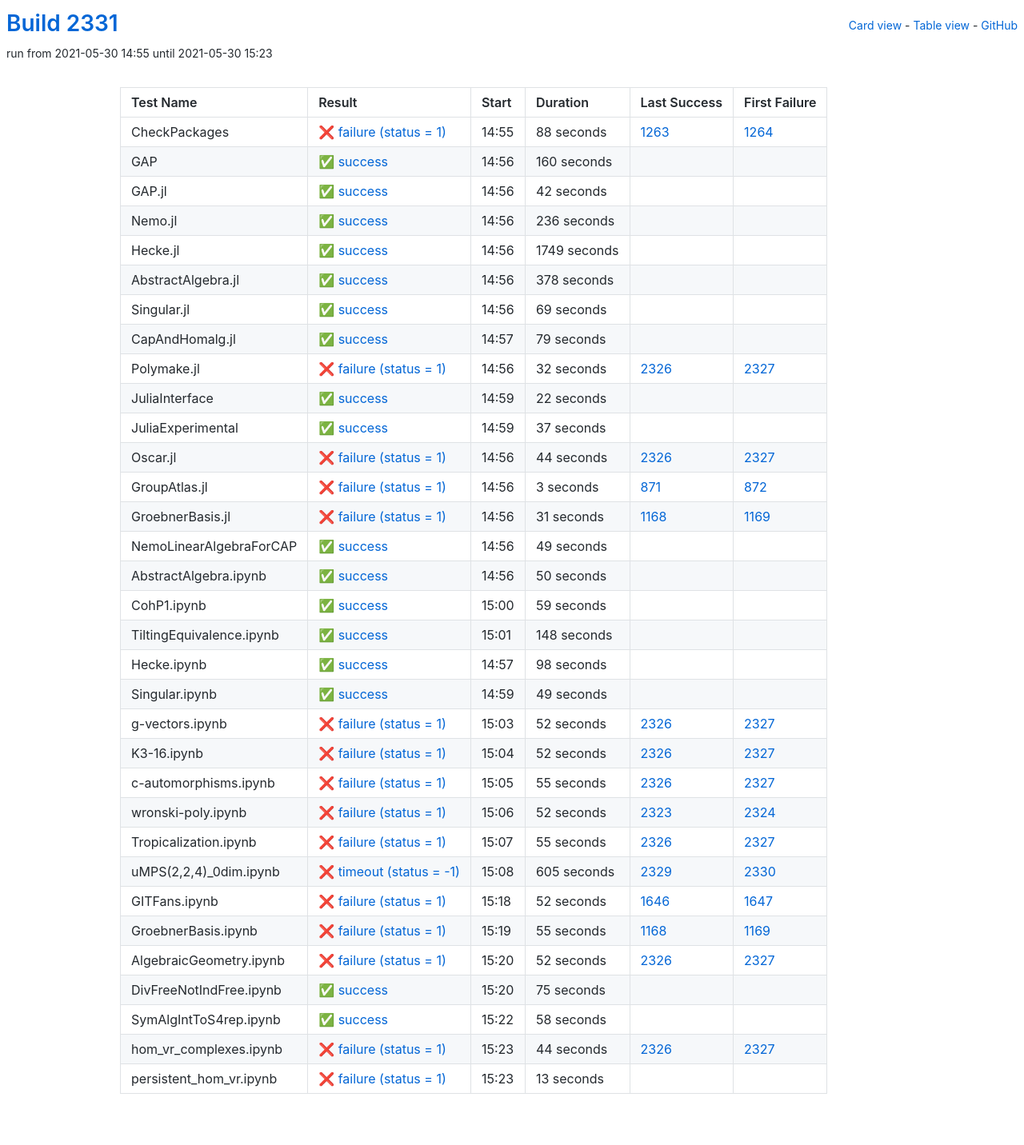
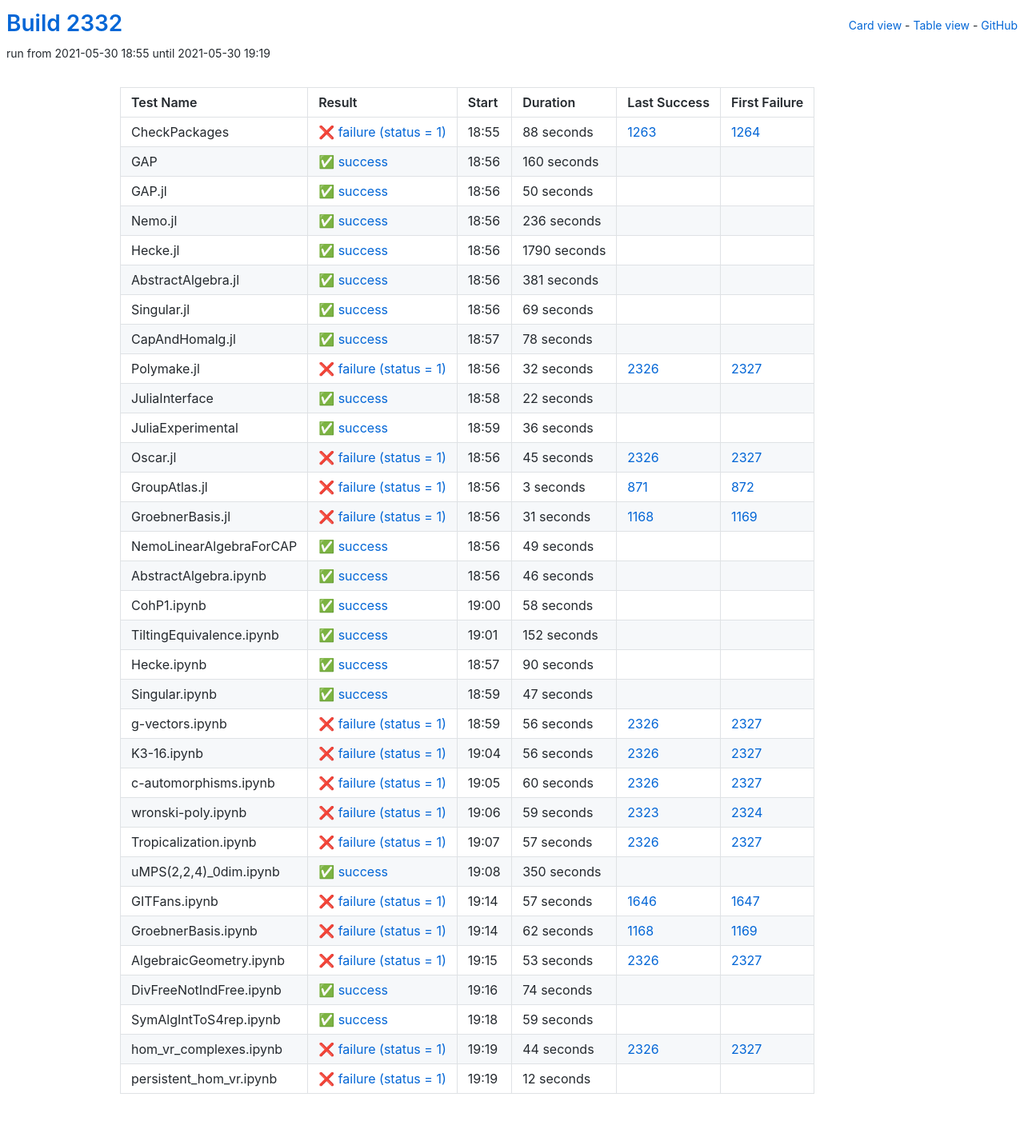
Before and after one commit to oscar-system/oscar-ci-status-stable, a Jekyll site: the page built from table.html, in a window 1280 px wide. Shown: the whole page at 80% size. Built offline with Jekyll 4.4.1, drawn with Linux system fonts in a browser that asks for light colours.

Commit message:
Build #2332

```diff
--- a/_data/ci.yml
+++ b/_data/ci.yml
@@ -1,6 +1,6 @@
 ---
-build: 2331
-build_url: https://oscarci.mathematik.uni-kl.de/job/oscar-stable/2331/
+build: 2332
+build_url: https://oscarci.mathematik.uni-kl.de/job/oscar-stable/2332/
 job: oscar-stable
 organization: oscar-system
 repo: oscar-ci-status-stable
@@ -8,8 +8,8 @@ repourl: https://github.com/oscar-system/oscar-ci-status-stable
 tests:
 - name: CheckPackages
   id: checkpackages
-  log: https://oscarci.mathematik.uni-kl.de/job/oscar-stable/2331/artifact/logs/build-2331/CheckPackages.log
-  start: 2021-05-30 14:55
+  log: https://oscarci.mathematik.uni-kl.de/job/oscar-stable/2332/artifact/logs/build-2332/CheckPackages.log
+  start: 2021-05-30 18:55
   success: false
   exitcode: 1
   status: failure
@@ -20,8 +20,8 @@ tests:
   first_failure_url: https://oscarci.mathematik.uni-kl.de/job/oscar-stable/1264/
 - name: GAP
   id: gap
-  log: https://oscarci.mathematik.uni-kl.de/job/oscar-stable/2331/artifact/logs/build-2331/GAP.log
-  start: 2021-05-30 14:56
+  log: https://oscarci.mathematik.uni-kl.de/job/oscar-stable/2332/artifact/logs/build-2332/GAP.log
+  start: 2021-05-30 18:56
   success: true
   exitcode: 0
   status: success
@@ -32,20 +32,20 @@ tests:
   first_failure_url:
 - name: GAP.jl
   id: gap-jl
-  log: https://oscarci.mathematik.uni-kl.de/job/oscar-stable/2331/artifact/logs/build-2331/GAP.jl.log
-  start: 2021-05-30 14:56
+  log: https://oscarci.mathematik.uni-kl.de/job/oscar-stable/2332/artifact/logs/build-2332/GAP.jl.log
+  start: 2021-05-30 18:56
   success: true
   exitcode: 0
   status: success
-  duration: 42
+  duration: 50
   last_success: false
   last_success_url:
   first_failure: false
   first_failure_url:
 - name: Nemo.jl
   id: nemo-jl
-  log: https://oscarci.mathematik.uni-kl.de/job/oscar-stable/2331/artifact/logs/build-2331/Nemo.jl.log
-  start: 2021-05-30 14:56
+  log: https://oscarci.mathematik.uni-kl.de/job/oscar-stable/2332/artifact/logs/build-2332/Nemo.jl.log
+  start: 2021-05-30 18:56
   success: true
   exitcode: 0
   status: success
@@ -56,32 +56,32 @@ tests:
   first_failure_url:
 - name: Hecke.jl
   id: hecke-jl
-  log: https://oscarci.mathematik.uni-kl.de/job/oscar-stable/2331/artifact/logs/build-2331/Hecke.jl.log
-  start: 2021-05-30 14:56
+  log: https://oscarci.mathematik.uni-kl.de/job/oscar-stable/2332/artifact/logs/build-2332/Hecke.jl.log
+  start: 2021-05-30 18:56
   success: true
   exitcode: 0
   status: success
-  duration: 1749
+  duration: 1790
   last_success: false
   last_success_url:
   first_failure: false
   first_failure_url:
 - name: AbstractAlgebra.jl
   id: abstractalgebra-jl
-  log: https://oscarci.mathematik.uni-kl.de/job/oscar-stable/2331/artifact/logs/build-2331/AbstractAlgebra.jl.log
-  start: 2021-05-30 14:56
+  log: https://oscarci.mathematik.uni-kl.de/job/oscar-stable/2332/artifact/logs/build-2332/AbstractAlgebra.jl.log
+  start: 2021-05-30 18:56
   success: true
   exitcode: 0
   status: success
-  duration: 378
+  duration: 381
   last_success: false
   last_success_url:
   first_failure: false
   first_failure_url:
 - name: Singular.jl
   id: singular-jl
-  log: https://oscarci.mathematik.uni-kl.de/job/oscar-stable/2331/artifact/logs/build-2331/Singular.jl.log
-  start: 2021-05-30 14:56
+  log: https://oscarci.mathematik.uni-kl.de/job/oscar-stable/2332/artifact/logs/build-2332/Singular.jl.log
+  start: 2021-05-30 18:56
   success: true
   exitcode: 0
   status: success
@@ -92,20 +92,20 @@ tests:
   first_failure_url:
 - name: CapAndHomalg.jl
   id: capandhomalg-jl
-  log: https://oscarci.mathematik.uni-kl.de/job/oscar-stable/2331/artifact/logs/build-2331/CapAndHomalg.jl.log
-  start: 2021-05-30 14:57
+  log: https://oscarci.mathematik.uni-kl.de/job/oscar-stable/2332/artifact/logs/build-2332/CapAndHomalg.jl.log
+  start: 2021-05-30 18:57
   success: true
   exitcode: 0
   status: success
-  duration: 79
+  duration: 78
   last_success: false
   last_success_url:
   first_failure: false
   first_failure_url:
 - name: Polymake.jl
   id: polymake-jl
-  log: https://oscarci.mathematik.uni-kl.de/job/oscar-stable/2331/artifact/logs/build-2331/Polymake.jl.log
-  start: 2021-05-30 14:56
+  log: https://oscarci.mathematik.uni-kl.de/job/oscar-stable/2332/artifact/logs/build-2332/Polymake.jl.log
+  start: 2021-05-30 18:56
   success: false
   exitcode: 1
   status: failure
@@ -116,8 +116,8 @@ tests:
   first_failure_url: https://oscarci.mathematik.uni-kl.de/job/oscar-stable/2327/
 - name: JuliaInterface
   id: juliainterface
-  log: https://oscarci.mathematik.uni-kl.de/job/oscar-stable/2331/artifact/logs/build-2331/JuliaInterface.log
-  start: 2021-05-30 14:59
+  log: https://oscarci.mathematik.uni-kl.de/job/oscar-stable/2332/artifact/logs/build-2332/JuliaInterface.log
+  start: 2021-05-30 18:58
   success: true
   exitcode: 0
   status: success
@@ -128,32 +128,32 @@ tests:
   first_failure_url:
 - name: JuliaExperimental
   id: juliaexperimental
-  log: https://oscarci.mathematik.uni-kl.de/job/oscar-stable/2331/artifact/logs/build-2331/JuliaExperimental.log
-  start: 2021-05-30 14:59
+  log: https://oscarci.mathematik.uni-kl.de/job/oscar-stable/2332/artifact/logs/build-2332/JuliaExperimental.log
+  start: 2021-05-30 18:59
   success: true
   exitcode: 0
   status: success
-  duration: 37
+  duration: 36
   last_success: false
   last_success_url:
   first_failure: false
   first_failure_url:
 - name: Oscar.jl
   id: oscar-jl
-  log: https://oscarci.mathematik.uni-kl.de/job/oscar-stable/2331/artifact/logs/build-2331/Oscar.jl.log
-  start: 2021-05-30 14:56
+  log: https://oscarci.mathematik.uni-kl.de/job/oscar-stable/2332/artifact/logs/build-2332/Oscar.jl.log
+  start: 2021-05-30 18:56
   success: false
   exitcode: 1
   status: failure
-  duration: 44
+  duration: 45
   last_success: 2326
   last_success_url: https://oscarci.mathematik.uni-kl.de/job/oscar-stable/2326/
   first_failure: 2327
   first_failure_url: https://oscarci.mathematik.uni-kl.de/job/oscar-stable/2327/
 - name: GroupAtlas.jl
   id: groupatlas-jl
-  log: https://oscarci.mathematik.uni-kl.de/job/oscar-stable/2331/artifact/logs/build-2331/GroupAtlas.jl.log
-  start: 2021-05-30 14:56
+  log: https://oscarci.mathematik.uni-kl.de/job/oscar-stable/2332/artifact/logs/build-2332/GroupAtlas.jl.log
+  start: 2021-05-30 18:56
   success: false
   exitcode: 1
   status: failure
@@ -164,8 +164,8 @@ tests:
   first_failure_url: https://oscarci.mathematik.uni-kl.de/job/oscar-stable/872/
 - name: GroebnerBasis.jl
   id: groebnerbasis-jl
-  log: https://oscarci.mathematik.uni-kl.de/job/oscar-stable/2331/artifact/logs/build-2331/GroebnerBasis.jl.log
-  start: 2021-05-30 14:56
+  log: https://oscarci.mathematik.uni-kl.de/job/oscar-stable/2332/artifact/logs/build-2332/GroebnerBasis.jl.log
+  start: 2021-05-30 18:56
   success: false
   exitcode: 1
   status: failure
@@ -176,8 +176,8 @@ tests:
   first_failure_url: https://oscarci.mathematik.uni-kl.de/job/oscar-stable/1169/
 - name: NemoLinearAlgebraForCAP
   id: nemolinearalgebraforcap
-  log: https://oscarci.mathematik.uni-kl.de/job/oscar-stable/2331/artifact/logs/build-2331/NemoLinearAlgebraForCAP.log
-  start: 2021-05-30 14:56
+  log: https://oscarci.mathematik.uni-kl.de/job/oscar-stable/2332/artifact/logs/build-2332/NemoLinearAlgebraForCAP.log
+  start: 2021-05-30 18:56
   success: true
   exitcode: 0
   status: success
@@ -188,20 +188,188 @@ tests:
   first_failure_url:
 - name: AbstractAlgebra.ipynb
   id: abstractalgebra-ipynb
-  log: https://oscarci.mathematik.uni-kl.de/job/oscar-stable/2331/artifact/logs/build-2331/AbstractAlgebra.ipynb.log
-  start: 2021-05-30 14:56
+  log: https://oscarci.mathematik.uni-kl.de/job/oscar-stable/2332/artifact/logs/build-2332/AbstractAlgebra.ipynb.log
+  start: 2021-05-30 18:56
   success: true
   exitcode: 0
   status: success
-  duration: 50
+  duration: 46
   last_success: false
   last_success_url:
   first_failure: false
   first_failure_url:
 - name: CohP1.ipynb
   id: cohp1-ipynb
-  log: https://oscarci.mathematik.uni-kl.de/job/oscar-stable/2331/artifact/logs/build-2331/CohP1.ipynb.log
-  start: 2021-05-30 15:00
+  log: https://oscarci.mathematik.uni-kl.de/job/oscar-stable/2332/artifact/logs/build-2332/CohP1.ipynb.log
+  start: 2021-05-30 19:00
+  success: true
+  exitcode: 0
+  status: success
+  duration: 58
+  last_success: false
+  last_success_url:
+  first_failure: false
+  first_failure_url:
+- name: TiltingEquivalence.ipynb
+  id: tiltingequivalence-ipynb
+  log: https://oscarci.mathematik.uni-kl.de/job/oscar-stable/2332/artifact/logs/build-2332/TiltingEquivalence.ipynb.log
+  start: 2021-05-30 19:01
+  success: true
+  exitcode: 0
+  status: success
+  duration: 152
+  last_success: false
+  last_success_url:
+  first_failure: false
+  first_failure_url:
+- name: Hecke.ipynb
+  id: hecke-ipynb
+  log: https://oscarci.mathematik.uni-kl.de/job/oscar-stable/2332/artifact/logs/build-2332/Hecke.ipynb.log
+  start: 2021-05-30 18:57
+  success: true
+  exitcode: 0
+  status: success
+  duration: 90
+  last_success: false
+  last_success_url:
+  first_failure: false
+  first_failure_url:
+- name: Singular.ipynb
+  id: singular-ipynb
+  log: https://oscarci.mathematik.uni-kl.de/job/oscar-stable/2332/artifact/logs/build-2332/Singular.ipynb.log
+  start: 2021-05-30 18:59
+  success: true
+  exitcode: 0
+  status: success
+  duration: 47
+  last_success: false
+  last_success_url:
+  first_failure: false
+  first_failure_url:
+- name: g-vectors.ipynb
+  id: g-vectors-ipynb
+  log: https://oscarci.mathematik.uni-kl.de/job/oscar-stable/2332/artifact/logs/build-2332/g-vectors.ipynb.log
+  start: 2021-05-30 18:59
+  success: false
+  exitcode: 1
+  status: failure
+  duration: 56
+  last_success: 2326
+  last_success_url: https://oscarci.mathematik.uni-kl.de/job/oscar-stable/2326/
+  first_failure: 2327
+  first_failure_url: https://oscarci.mathematik.uni-kl.de/job/oscar-stable/2327/
+- name: K3-16.ipynb
+  id: k3-16-ipynb
+  log: https://oscarci.mathematik.uni-kl.de/job/oscar-stable/2332/artifact/logs/build-2332/K3-16.ipynb.log
+  start: 2021-05-30 19:04
+  success: false
+  exitcode: 1
+  status: failure
+  duration: 56
+  last_success: 2326
+  last_success_url: https://oscarci.mathematik.uni-kl.de/job/oscar-stable/2326/
+  first_failure: 2327
+  first_failure_url: https://oscarci.mathematik.uni-kl.de/job/oscar-stable/2327/
+- name: c-automorphisms.ipynb
+  id: c-automorphisms-ipynb
+  log: https://oscarci.mathematik.uni-kl.de/job/oscar-stable/2332/artifact/logs/build-2332/c-automorphisms.ipynb.log
+  start: 2021-05-30 19:05
+  success: false
+  exitcode: 1
+  status: failure
+  duration: 60
+  last_success: 2326
+  last_success_url: https://oscarci.mathematik.uni-kl.de/job/oscar-stable/2326/
+  first_failure: 2327
+  first_failure_url: https://oscarci.mathematik.uni-kl.de/job/oscar-stable/2327/
+- name: wronski-poly.ipynb
+  id: wronski-poly-ipynb
+  log: https://oscarci.mathematik.uni-kl.de/job/oscar-stable/2332/artifact/logs/build-2332/wronski-poly.ipynb.log
+  start: 2021-05-30 19:06
+  success: false
+  exitcode: 1
+  status: failure
+  duration: 59
+  last_success: 2323
+  last_success_url: https://oscarci.mathematik.uni-kl.de/job/oscar-stable/2323/
+  first_failure: 2324
+  first_failure_url: https://oscarci.mathematik.uni-kl.de/job/oscar-stable/2324/
+- name: Tropicalization.ipynb
+  id: tropicalization-ipynb
+  log: https://oscarci.mathematik.uni-kl.de/job/oscar-stable/2332/artifact/logs/build-2332/Tropicalization.ipynb.log
+  start: 2021-05-30 19:07
+  success: false
+  exitcode: 1
+  status: failure
+  duration: 57
+  last_success: 2326
+  last_success_url: https://oscarci.mathematik.uni-kl.de/job/oscar-stable/2326/
+  first_failure: 2327
+  first_failure_url: https://oscarci.mathematik.uni-kl.de/job/oscar-stable/2327/
+- name: uMPS(2,2,4)_0dim.ipynb
+  id: umps-2-2-4-0dim-ipynb
+  log: https://oscarci.mathematik.uni-kl.de/job/oscar-stable/2332/artifact/logs/build-2332/uMPS-2-2-4-_0dim.ipynb.log
+  start: 2021-05-30 19:08
+  success: true
+  exitcode: 0
+  status: success
+  duration: 350
+  last_success: false
+  last_success_url:
+  first_failure: false
+  first_failure_url:
+- name: GITFans.ipynb
+  id: gitfans-ipynb
+  log: https://oscarci.mathematik.uni-kl.de/job/oscar-stable/2332/artifact/logs/build-2332/GITFans.ipynb.log
+  start: 2021-05-30 19:14
+  success: false
+  exitcode: 1
+  status: failure
+  duration: 57
+  last_success: 1646
+  last_success_url: https://oscarci.mathematik.uni-kl.de/job/oscar-stable/1646/
+  first_failure: 1647
+  first_failure_url: https://oscarci.mathematik.uni-kl.de/job/oscar-stable/1647/
+- name: GroebnerBasis.ipynb
+  id: groebnerbasis-ipynb
+  log: https://oscarci.mathematik.uni-kl.de/job/oscar-stable/2332/artifact/logs/build-2332/GroebnerBasis.ipynb.log
+  start: 2021-05-30 19:14
+  success: false
+  exitcode: 1
+  status: failure
+  duration: 62
+  last_success: 1168
+  last_success_url: https://oscarci.mathematik.uni-kl.de/job/oscar-stable/1168/
+  first_failure: 1169
+  first_failure_url: https://oscarci.mathematik.uni-kl.de/job/oscar-stable/1169/
+- name: AlgebraicGeometry.ipynb
+  id: algebraicgeometry-ipynb
+  log: https://oscarci.mathematik.uni-kl.de/job/oscar-stable/2332/artifact/logs/build-2332/AlgebraicGeometry.ipynb.log
+  start: 2021-05-30 19:15
+  success: false
+  exitcode: 1
+  status: failure
+  duration: 53
+  last_success: 2326
+  last_success_url: https://oscarci.mathematik.uni-kl.de/job/oscar-stable/2326/
+  first_failure: 2327
+  first_failure_url: https://oscarci.mathematik.uni-kl.de/job/oscar-stable/2327/
+- name: DivFreeNotIndFree.ipynb
+  id: divfreenotindfree-ipynb
+  log: https://oscarci.mathematik.uni-kl.de/job/oscar-stable/2332/artifact/logs/build-2332/DivFreeNotIndFree.ipynb.log
+  start: 2021-05-30 19:16
+  success: true
+  exitcode: 0
+  status: success
+  duration: 74
+  last_success: false
+  last_success_url:
+  first_failure: false
+  first_failure_url:
+- name: SymAlgIntToS4rep.ipynb
+  id: symalginttos4rep-ipynb
+  log: https://oscarci.mathematik.uni-kl.de/job/oscar-stable/2332/artifact/logs/build-2332/SymAlgIntToS4rep.ipynb.log
+  start: 2021-05-30 19:18
   success: true
   exitcode: 0
   status: success
@@ -210,178 +378,10 @@ tests:
   last_success_url:
   first_failure: false
   first_failure_url:
-- name: TiltingEquivalence.ipynb
-  id: tiltingequivalence-ipynb
-  log: https://oscarci.mathematik.uni-kl.de/job/oscar-stable/2331/artifact/logs/build-2331/TiltingEquivalence.ipynb.log
-  start: 2021-05-30 15:01
-  success: true
-  exitcode: 0
-  status: success
-  duration: 148
-  last_success: false
-  last_success_url:
-  first_failure: false
-  first_failure_url:
-- name: Hecke.ipynb
-  id: hecke-ipynb
-  log: https://oscarci.mathematik.uni-kl.de/job/oscar-stable/2331/artifact/logs/build-2331/Hecke.ipynb.log
-  start: 2021-05-30 14:57
-  success: true
-  exitcode: 0
-  status: success
-  duration: 98
-  last_success: false
-  last_success_url:
-  first_failure: false
-  first_failure_url:
-- name: Singular.ipynb
-  id: singular-ipynb
-  log: https://oscarci.mathematik.uni-kl.de/job/oscar-stable/2331/artifact/logs/build-2331/Singular.ipynb.log
-  start: 2021-05-30 14:59
-  success: true
-  exitcode: 0
-  status: success
-  duration: 49
-  last_success: false
-  last_success_url:
-  first_failure: false
-  first_failure_url:
-- name: g-vectors.ipynb
-  id: g-vectors-ipynb
-  log: https://oscarci.mathematik.uni-kl.de/job/oscar-stable/2331/artifact/logs/build-2331/g-vectors.ipynb.log
-  start: 2021-05-30 15:03
-  success: false
-  exitcode: 1
-  status: failure
-  duration: 52
-  last_success: 2326
-  last_success_url: https://oscarci.mathematik.uni-kl.de/job/oscar-stable/2326/
-  first_failure: 2327
-  first_failure_url: https://oscarci.mathematik.uni-kl.de/job/oscar-stable/2327/
-- name: K3-16.ipynb
-  id: k3-16-ipynb
-  log: https://oscarci.mathematik.uni-kl.de/job/oscar-stable/2331/artifact/logs/build-2331/K3-16.ipynb.log
-  start: 2021-05-30 15:04
-  success: false
-  exitcode: 1
-  status: failure
-  duration: 52
-  last_success: 2326
-  last_success_url: https://oscarci.mathematik.uni-kl.de/job/oscar-stable/2326/
-  first_failure: 2327
-  first_failure_url: https://oscarci.mathematik.uni-kl.de/job/oscar-stable/2327/
-- name: c-automorphisms.ipynb
-  id: c-automorphisms-ipynb
-  log: https://oscarci.mathematik.uni-kl.de/job/oscar-stable/2331/artifact/logs/build-2331/c-automorphisms.ipynb.log
-  start: 2021-05-30 15:05
-  success: false
-  exitcode: 1
-  status: failure
-  duration: 55
-  last_success: 2326
-  last_success_url: https://oscarci.mathematik.uni-kl.de/job/oscar-stable/2326/
-  first_failure: 2327
-  first_failure_url: https://oscarci.mathematik.uni-kl.de/job/oscar-stable/2327/
-- name: wronski-poly.ipynb
-  id: wronski-poly-ipynb
-  log: https://oscarci.mathematik.uni-kl.de/job/oscar-stable/2331/artifact/logs/build-2331/wronski-poly.ipynb.log
-  start: 2021-05-30 15:06
-  success: false
-  exitcode: 1
-  status: failure
-  duration: 52
-  last_success: 2323
-  last_success_url: https://oscarci.mathematik.uni-kl.de/job/oscar-stable/2323/
-  first_failure: 2324
-  first_failure_url: https://oscarci.mathematik.uni-kl.de/job/oscar-stable/2324/
-- name: Tropicalization.ipynb
-  id: tropicalization-ipynb
-  log: https://oscarci.mathematik.uni-kl.de/job/oscar-stable/2331/artifact/logs/build-2331/Tropicalization.ipynb.log
-  start: 2021-05-30 15:07
-  success: false
-  exitcode: 1
-  status: failure
-  duration: 55
-  last_success: 2326
-  last_success_url: https://oscarci.mathematik.uni-kl.de/job/oscar-stable/2326/
-  first_failure: 2327
-  first_failure_url: https://oscarci.mathematik.uni-kl.de/job/oscar-stable/2327/
-- name: uMPS(2,2,4)_0dim.ipynb
-  id: umps-2-2-4-0dim-ipynb
-  log: https://oscarci.mathematik.uni-kl.de/job/oscar-stable/2331/artifact/logs/build-2331/uMPS-2-2-4-_0dim.ipynb.log
-  start: 2021-05-30 15:08
-  success: false
-  exitcode: -1
-  status: timeout
-  duration: 605
-  last_success: 2329
-  last_success_url: https://oscarci.mathematik.uni-kl.de/job/oscar-stable/2329/
-  first_failure: 2330
-  first_failure_url: https://oscarci.mathematik.uni-kl.de/job/oscar-stable/2330/
-- name: GITFans.ipynb
-  id: gitfans-ipynb
-  log: https://oscarci.mathematik.uni-kl.de/job/oscar-stable/2331/artifact/logs/build-2331/GITFans.ipynb.log
-  start: 2021-05-30 15:18
-  success: false
-  exitcode: 1
-  status: failure
-  duration: 52
-  last_success: 1646
-  last_success_url: https://oscarci.mathematik.uni-kl.de/job/oscar-stable/1646/
-  first_failure: 1647
-  first_failure_url: https://oscarci.mathematik.uni-kl.de/job/oscar-stable/1647/
-- name: GroebnerBasis.ipynb
-  id: groebnerbasis-ipynb
-  log: https://oscarci.mathematik.uni-kl.de/job/oscar-stable/2331/artifact/logs/build-2331/GroebnerBasis.ipynb.log
-  start: 2021-05-30 15:19
-  success: false
-  exitcode: 1
-  status: failure
-  duration: 55
-  last_success: 1168
-  last_success_url: https://oscarci.mathematik.uni-kl.de/job/oscar-stable/1168/
-  first_failure: 1169
-  first_failure_url: https://oscarci.mathematik.uni-kl.de/job/oscar-stable/1169/
-- name: AlgebraicGeometry.ipynb
-  id: algebraicgeometry-ipynb
-  log: https://oscarci.mathematik.uni-kl.de/job/oscar-stable/2331/artifact/logs/build-2331/AlgebraicGeometry.ipynb.log
-  start: 2021-05-30 15:20
-  success: false
-  exitcode: 1
-  status: failure
-  duration: 52
-  last_success: 2326
-  last_success_url: https://oscarci.mathematik.uni-kl.de/job/oscar-stable/2326/
-  first_failure: 2327
-  first_failure_url: https://oscarci.mathematik.uni-kl.de/job/oscar-stable/2327/
-- name: DivFreeNotIndFree.ipynb
-  id: divfreenotindfree-ipynb
-  log: https://oscarci.mathematik.uni-kl.de/job/oscar-stable/2331/artifact/logs/build-2331/DivFreeNotIndFree.ipynb.log
-  start: 2021-05-30 15:20
-  success: true
-  exitcode: 0
-  status: success
-  duration: 75
-  last_success: false
-  last_success_url:
-  first_failure: false
-  first_failure_url:
-- name: SymAlgIntToS4rep.ipynb
-  id: symalginttos4rep-ipynb
-  log: https://oscarci.mathematik.uni-kl.de/job/oscar-stable/2331/artifact/logs/build-2331/SymAlgIntToS4rep.ipynb.log
-  start: 2021-05-30 15:22
-  success: true
-  exitcode: 0
-  status: success
-  duration: 58
-  last_success: false
-  last_success_url:
-  first_failure: false
-  first_failure_url:
 - name: hom_vr_complexes.ipynb
   id: hom-vr-complexes-ipynb
-  log: https://oscarci.mathematik.uni-kl.de/job/oscar-stable/2331/artifact/logs/build-2331/hom_vr_complexes.ipynb.log
-  start: 2021-05-30 15:23
+  log: https://oscarci.mathematik.uni-kl.de/job/oscar-stable/2332/artifact/logs/build-2332/hom_vr_complexes.ipynb.log
+  start: 2021-05-30 19:19
   success: false
   exitcode: 1
   status: failure
@@ -392,12 +392,12 @@ tests:
   first_failure_url: https://oscarci.mathematik.uni-kl.de/job/oscar-stable/2327/
 - name: persistent_hom_vr.ipynb
   id: persistent-hom-vr-ipynb
-  log: https://oscarci.mathematik.uni-kl.de/job/oscar-stable/2331/artifact/logs/build-2331/persistent_hom_vr.ipynb.log
-  start: 2021-05-30 15:23
+  log: https://oscarci.mathematik.uni-kl.de/job/oscar-stable/2332/artifact/logs/build-2332/persistent_hom_vr.ipynb.log
+  start: 2021-05-30 19:19
   success: false
   exitcode: 1
   status: failure
-  duration: 13
+  duration: 12
   last_success: false
   last_success_url:
   first_failure: false
```
Also changed, not shown: README.md.
